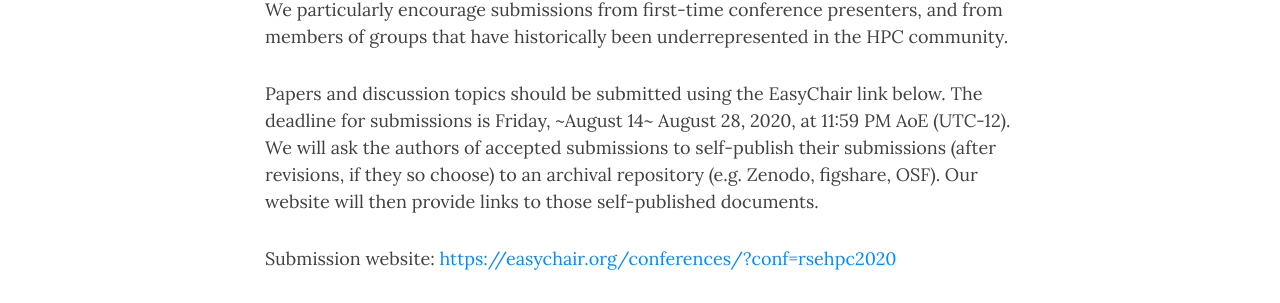
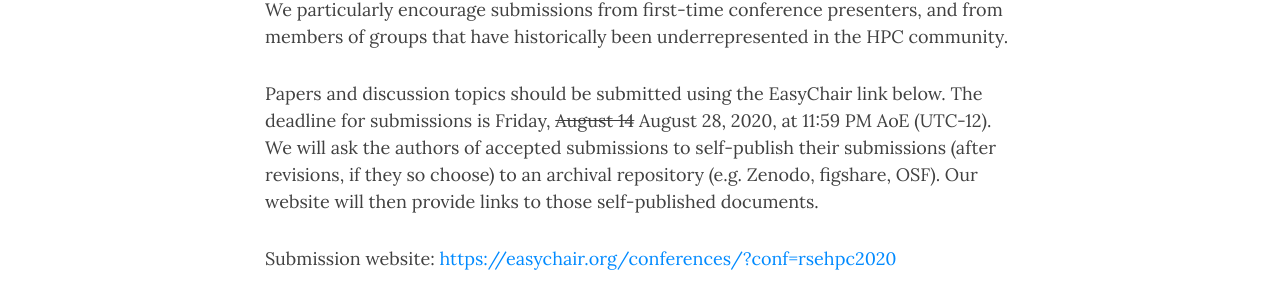
Before and after one commit to USRSE/rse-hpc-2020, a Jekyll site: the page built from pages/call.md, in a window 1280 px wide and 900 px high, scrolled down 688 px. Shown: the part 178-481 px from the top of the window. Built offline with Jekyll 4.4.1, drawn with Linux system fonts in a browser that asks for light colours; nearby versions of some CDN libraries.

Commit message:
Fix strikethrough formatting

```diff
--- a/pages/call.md
+++ b/pages/call.md
@@ -21,7 +21,7 @@ We also welcome proposals for discussion topics.  Proposals should consist of a
 
 We particularly encourage submissions from first-time conference presenters, and from members of groups that have historically been underrepresented in the HPC community.
 
-Papers and discussion topics should be submitted using the EasyChair link below.  The deadline for submissions is Friday, ~August 14~ August 28, 2020, at 11:59 PM AoE (UTC-12).
+Papers and discussion topics should be submitted using the EasyChair link below.  The deadline for submissions is Friday, ~~August 14~~ August 28, 2020, at 11:59 PM AoE (UTC-12).
 We will ask the authors of accepted submissions to self-publish their submissions (after revisions, if they so choose) to an archival repository (e.g. Zenodo, figshare, OSF). Our website will then provide links to those self-published documents.
 
 Submission website:  <https://easychair.org/conferences/?conf=rsehpc2020>
```
